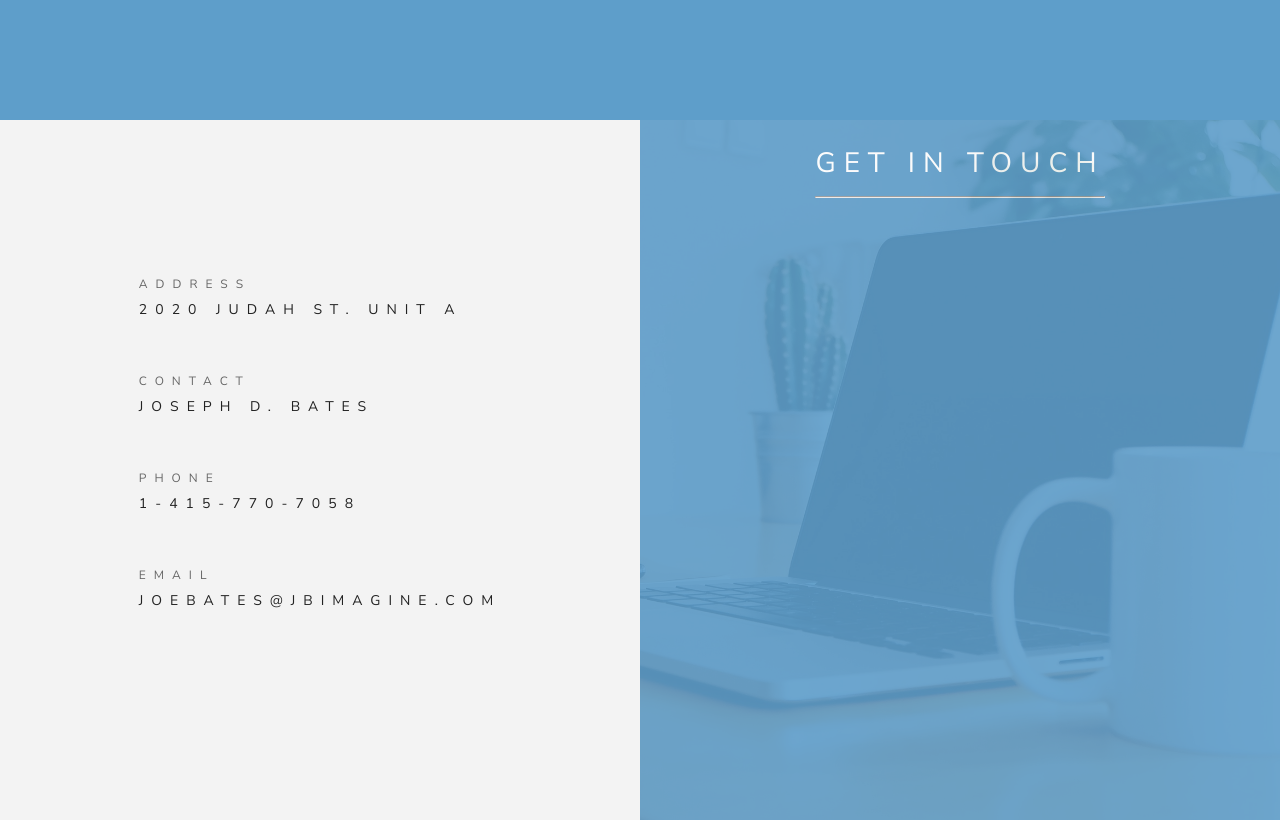
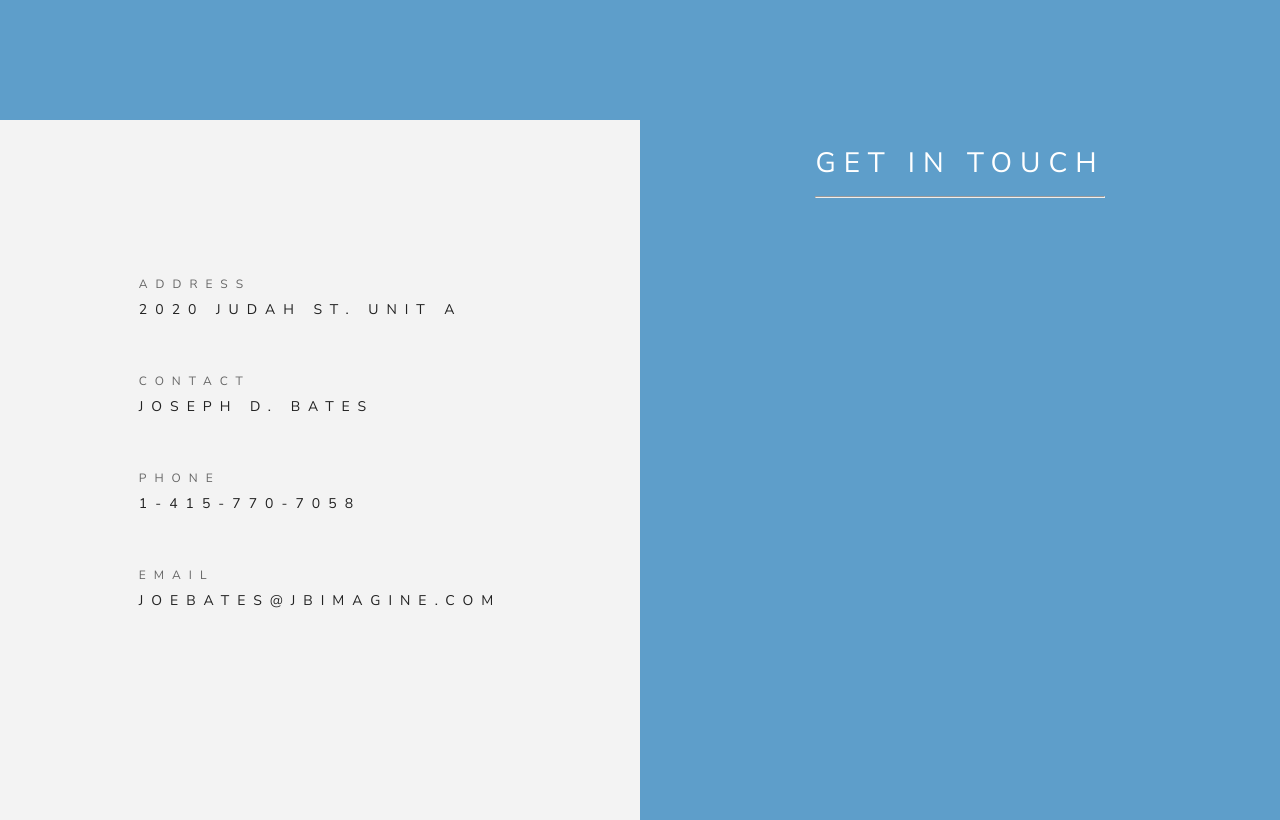
Before and after one commit to jbimagine/coffee-and-code, a React (Create React App) app: page / in a window 1280 px wide. Shown: the part 2080-2900 px from the top of the page. Built offline with nearby package versions, Linux system fonts and the light colour scheme.

Commit message:
Revert "Add in background image for contact page"
This reverts commit 3de74f2ed5e39a6ceccbee86dc41f5ad035ec350.

```diff
--- a/src/components/Contact.js
+++ b/src/components/Contact.js
@@ -5,7 +5,6 @@ import {
     ContactInfoBody,
     ContactTitleContainer,
     ContactFormContainer,
-    ContactFormBackground,
     } from '../styled-components/Contact_Styles';
     import { ContentHeader } from '../styled-components/Gloabal_styles';
 
@@ -71,7 +70,6 @@ class Contact extends Component {
             </ContactInfoBody>
         </ContactInfoContainer>
         <ContactFormContainer>
-            <ContactFormBackground/>
         <ContactTitleContainer>
         <ContentHeader title = 'Get In Touch' underline = {true}>
         </ContentHeader>
--- a/src/styled-components/Contact_Styles.js
+++ b/src/styled-components/Contact_Styles.js
@@ -1,7 +1,5 @@
 
 import styled from 'styled-components';
-import coffeeAndCodeSVG02 from '../imgs/coffee_and_code_image_06.jpg';
-
 
 export const ContactContainer = styled.div `
     display:grid;
@@ -34,26 +32,6 @@ export const ContactInfoBody = styled.div `
     height:100%;
 `;
 export const ContactFormContainer = styled.div `
-
-`;
-export const ContactFormBackground = styled.div `
-
-    position:absolute;
-    background-image:url( ${coffeeAndCodeSVG02});
-    background-size: cover;
-    background-repeat: no-repeat;
-    background-position:right;
-    opacity:0.1;
-
-    @media (min-width: 1001px) {
-        height:calc(100vh - 100px);
-        width:50vw;
-    }
-
-    @media (max-width: 1000px) {
-        width:100vw;
-        height: calc(50vh - 50px);
-    }
 `;
 
 export const ContactTitleContainer = styled.div `
```
